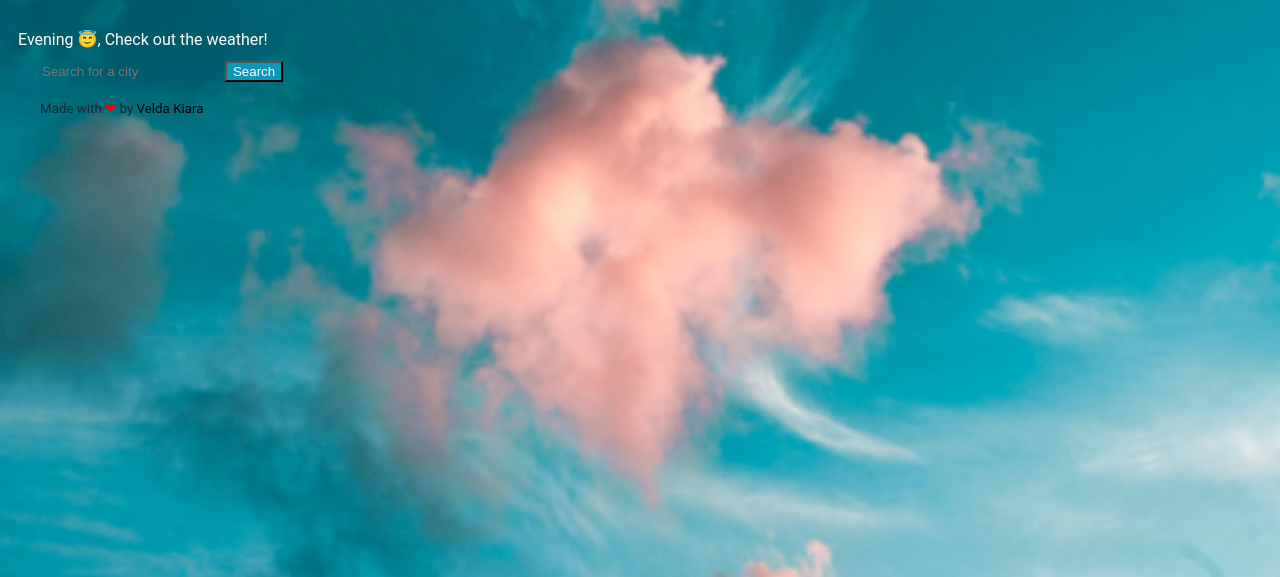
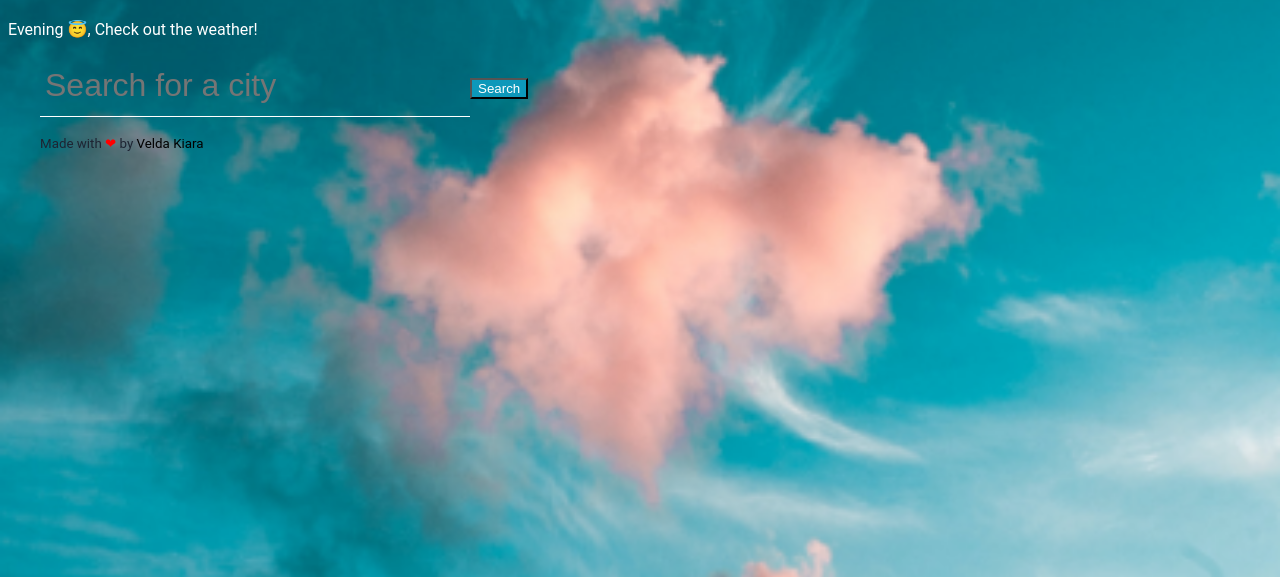
Before and after one commit to VeldaKiara/GADS-Mobile_Web_Specialist-, a plain HTML site: page Weather_App/index.html in a window 1280 px wide. Shown: the part 223-800 px from the top of the page. Drawn offline with Linux system fonts and the light colour scheme.

Commit message:
💄 input and form styling

```diff
--- a/Weather_App/styles.css
+++ b/Weather_App/styles.css
@@ -50,7 +50,7 @@ img {
 	color:#fff;;
   }
   .top-nav #salutation {
-       padding: 10px;
+       padding-bottom: 20px;
   }
   .top-nav header{
 	font-weight: bold;
@@ -58,3 +58,14 @@ img {
     letter-spacing: 0.02em;
 	padding: 0 0 30px 0;
   }
+  .top-nav form {
+	position: relative;
+	display: flex;
+	align-items: center;
+  }
+  .top-nav form input {
+	font-size: 2rem;
+	height: 40px;
+	padding: 5px 5px 10px;
+	border-bottom: 1px solid white;
+  }
```
